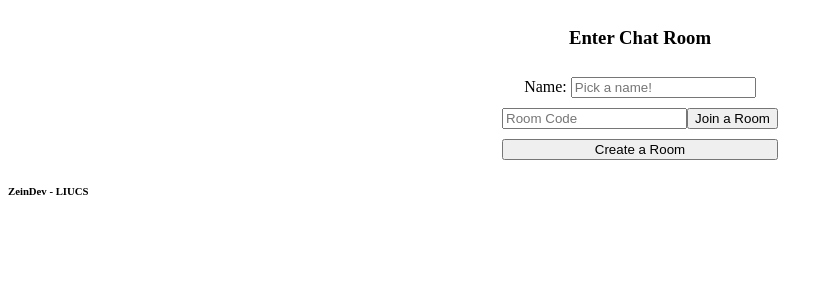
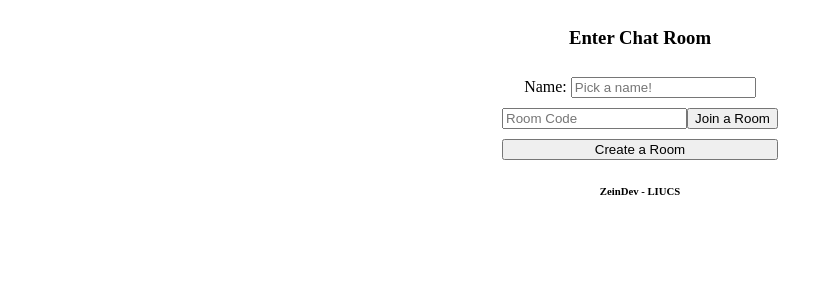
Before and after one commit to AbdallahZein12/projects, a Flask app: page / in a window 1280 px wide. Shown: the top 300 px of the page, without its empty margins (0-833 px from the left). Run offline with Flask 2, Linux system fonts and the light colour scheme; some libraries are stand-ins or nearby versions.

Commit message:
Update style.css

```diff
--- a/live_chat_room/static/css/style.css
+++ b/live_chat_room/static/css/style.css
@@ -47,7 +47,7 @@
     display: flex;
 }
 
-h2 {
+h2, h6 {
     text-align: center;
 }
 
```
